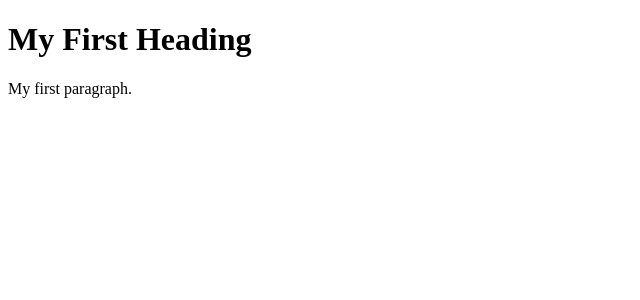
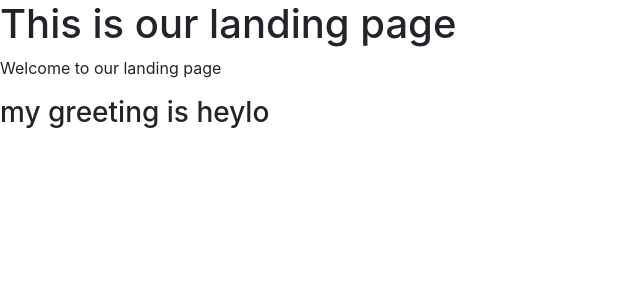
Before and after one commit to Tyler-Jay-Stevahn/attack-block-fury, a Django app: page / in a window 1280 px wide. Shown: the top 300 px of the page, without its empty margins (0-640 px from the left). Run offline with Django 3.2, Linux system fonts and the light colour scheme; some libraries are stand-ins or nearby versions.

Commit message:
added requirements

```diff
--- a/attack_block_fury/templates/landingpage.html
+++ b/attack_block_fury/templates/landingpage.html
@@ -1,10 +1,14 @@
-<!DOCTYPE html>
-<html>
-<body>
+{% extends 'base.html' %}
 
-<h1>My First Heading</h1>
+{% block title %}
+this is a title
+{% endblock %}
 
-<p>My first paragraph.</p>
+{% block content %}
 
-</body>
-</html>
+<h1>This is our landing page</h1>
+
+<p>Welcome to our landing page</p>
+<h3> my greeting is {{greeting}}</h3>
+
+{% endblock %}
```
Also changed, not shown: attack_block_fury/requirements.txt (+32 -0 lines).
